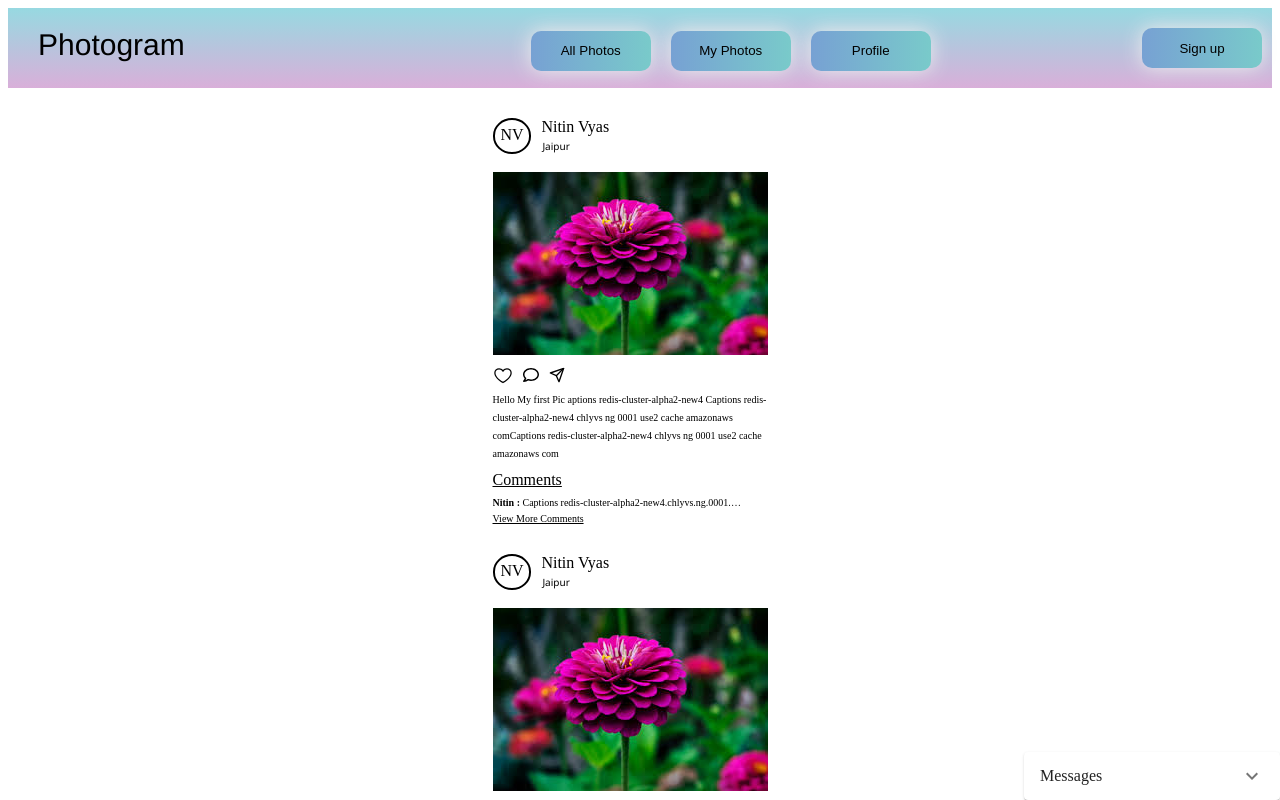
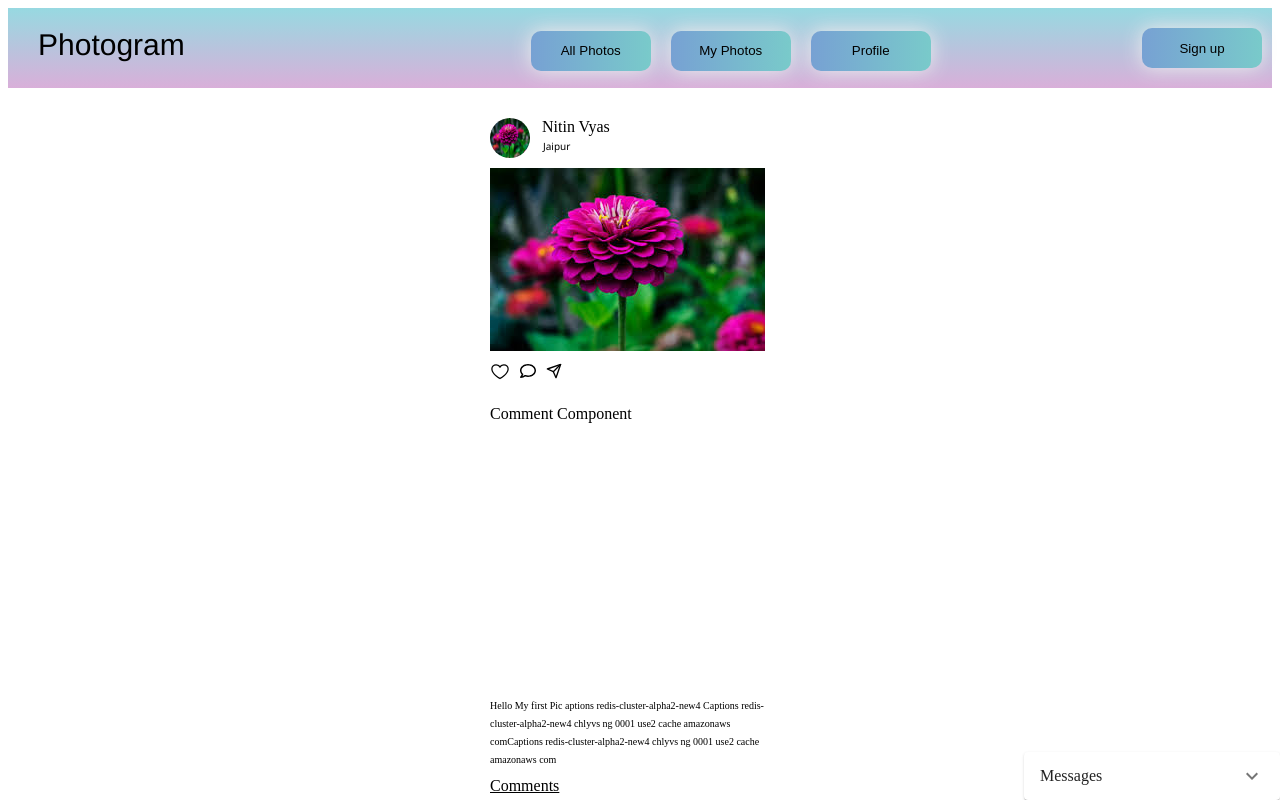
Before and after one commit to NITU23/Photogram2.0, a React (Create React App) app in the folder frontend/: page / in a window 1280 px wide. Both pictures are taken after a click on the icon 530 px from the left and 376 px from the top of the page. Shown: the top 800 px of the page. Built offline with nearby package versions, Linux system fonts and the light colour scheme.

Commit message:
Minor changes

```diff
--- a/frontend/src/components/card.js
+++ b/frontend/src/components/card.js
@@ -6,33 +6,41 @@ import { FaRegComment } from "react-icons/fa";
 import { FiSend } from "react-icons/fi";
 import { useState } from 'react';
 import Name from './name'
+import Comment from './comment'
 function Card() {
   const [isClicked, setIsClicked] = useState(false);
   const [showComments, setShowComments] = useState(false);
+  const [showCommentComponent, setShowCommentComponent] = useState(false);
   const setClick = () => {
     isClicked === true ? setIsClicked(false) : setIsClicked(true)
   }
   const setComment = () => {
     showComments === true ? setShowComments(false) : setShowComments(true)
   }
+  const setAddComments = () => {
+    setShowCommentComponent(true);
+  }
   return (
     <div>
       <div className="card">
         <div className='photoDetails'>
           <Name />
-          <img className="img" src={img} alt='' />
+          <img className="img" src={img} alt='' onDoubleClickCapture={setClick} />
           <div className="img">
-            {!isClicked && <PiHeart className="like heart actions  " onClick={setClick} />}
+            {!isClicked && <PiHeart className="like heart actions" onClick={setClick} />}
             {isClicked && <FaHeart className="liked actions" onClick={setClick} />}
-            <FaRegComment className="like comment actions" />
-            <FiSend className="like comment" />
+            <FaRegComment className="like comment actions" onClick={setAddComments} />
+            <FiSend className="like comment"  />
+          </div>
+          <div className='commentDiv'>
+          {showCommentComponent && <Comment />}
           </div>
           <div className='captionDiv'>
             <span className='caption'>Hello My first Pic aptions redis-cluster-alpha2-new4 Captions redis-cluster-alpha2-new4 chlyvs ng 0001 use2 cache amazonaws comCaptions redis-cluster-alpha2-new4 chlyvs ng 0001 use2 cache amazonaws com</span>
           </div>
           <div className='commentDiv'>
             <span style={{ textDecoration: "underline", marginBottom: '8px' }}>Comments</span>
-            <span className='comments'><b>Nitin : </b>Captions redis-cluster-alpha2-new4.chlyvs.ng.0001.use2.cache.amazonaws.com</span>
+            <span className='comments'><b>Nitin : </b>Captions redis-cluster-alpha2-new .chlyvs ng.0001 use2 cache amazonaws com</span>
             {showComments && <div className='viewAllCommentDiv' >
               <span className='viewAllcomment'><b>NitinV : </b>Captions redis-cluster-alpha2-new4 chlyvs ng 0001 use2 cache amazonaws com Captions redis-cluster-alpha2-new4 chlyvs ng 0001 use2 cache amazonaws com</span>
               <span className='viewAllcomment'><b>NitinV : </b>Captions Captions redis-cluster-alpha2-new4 chlyvs ng 0001 use2 cache amazonaws com</span>
--- a/frontend/src/components/chatwithUser.js
+++ b/frontend/src/components/chatwithUser.js
@@ -2,6 +2,7 @@ function ChatwithUser () {
 return (
     <div>
         Chat with user component
+
     </div>
 )
 }
--- /dev/null
+++ b/frontend/src/components/comment.js
@@ -0,0 +1,8 @@
+import '../css/comment.css'
+function Comment() {
+    return (<div>
+        <div className="commentDiv">Comment Component</div>
+    </div>)
+}
+
+export default Comment;
--- a/frontend/src/components/name.js
+++ b/frontend/src/components/name.js
@@ -1,11 +1,11 @@
 import  '../css/name.css'
-
+import flower from '../images/flower.jpeg'
 
 function Name() {
     return (
     <div >
       <div className='profile' >
-        <span className="nameUrl">NV</span>
+        <img className="nameUrl" src ={flower}/>
       <div className='name'>Nitin Vyas <br/>
       <span className='subheading'>Jaipur</span>
       </div>
--- a/frontend/src/css/card.css
+++ b/frontend/src/css/card.css
@@ -20,6 +20,7 @@
 
 .like {
   margin-right: 10px;
+  cursor: pointer;
 }
 
 .comment {
@@ -83,3 +84,6 @@
 .captionDiv{
   width: 295px;
 }
+.commentDiv{
+  display: flex;
+}
--- /dev/null
+++ b/frontend/src/css/comment.css
@@ -0,0 +1,4 @@
+.commentDiv{
+    height: 300px;
+    width: 300px;
+}
--- a/frontend/src/css/name.css
+++ b/frontend/src/css/name.css
@@ -1,8 +1,9 @@
     .nameUrl{
-        border: 2px solid black;
+        margin-right: 2px;
+        margin-bottom: 10px;
         border-radius: 50%;
-        padding: 2%
-
+        width: 40px;
+        height: 40px;
     }
     .profile {
         display: flex;
--- a/frontend/src/css/welcome.css
+++ b/frontend/src/css/welcome.css
@@ -7,10 +7,7 @@
 }
 
 .parent {
-
     flex: 1;
-  overflow-y: auto;
-
 }
 .chat{
   width: 20%;
```
